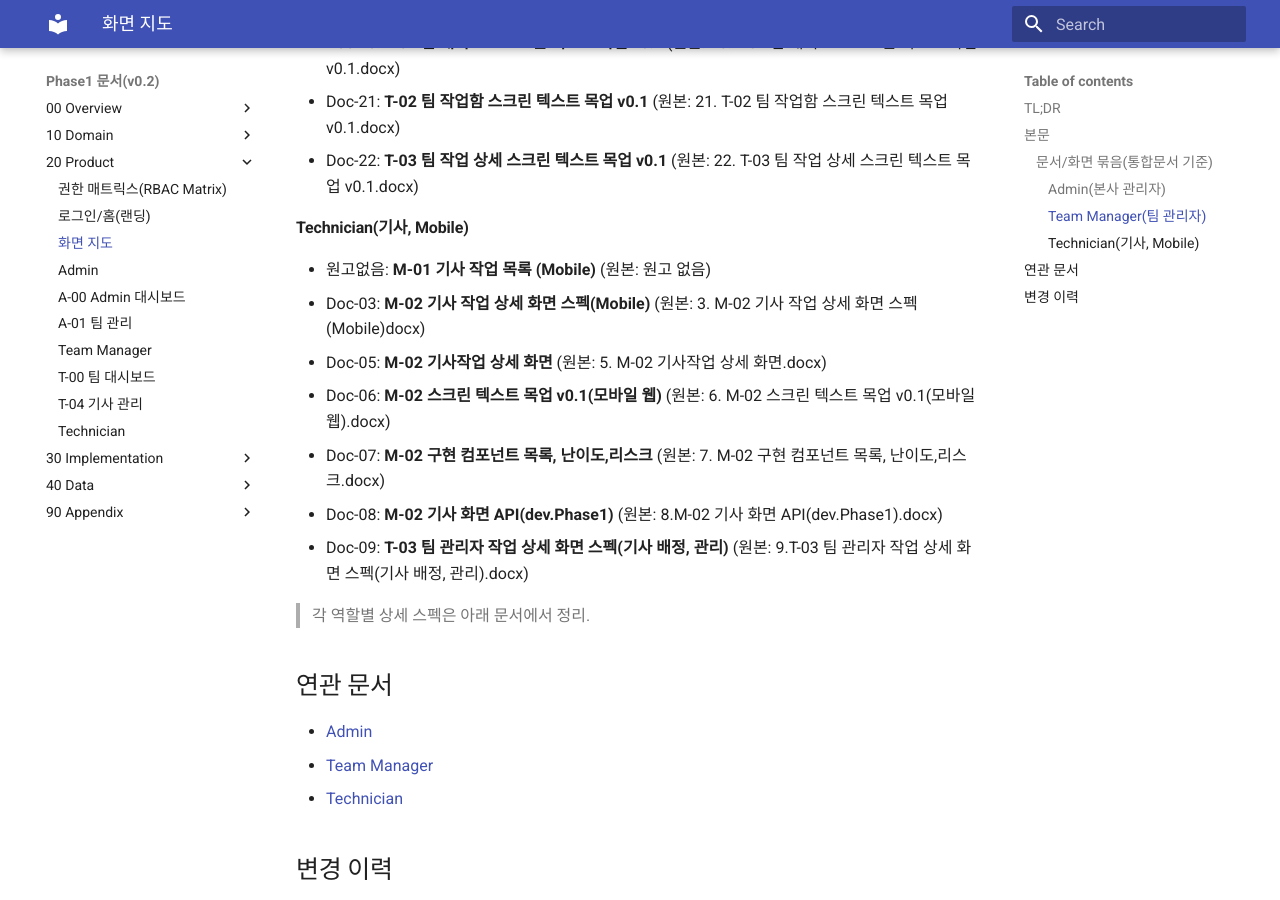
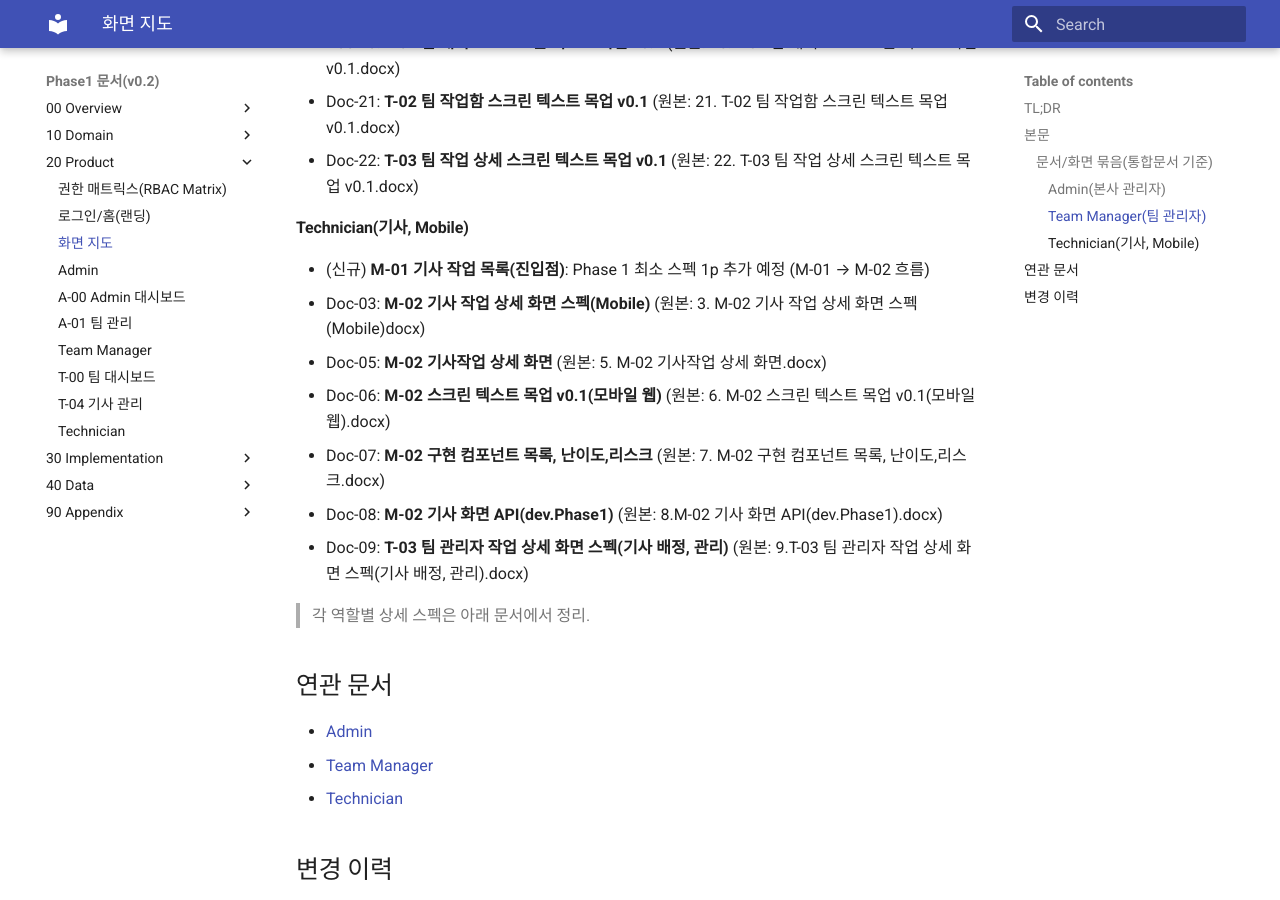
Before and after one commit to jjuune/fsm-docs, an MkDocs documentation site: the page built from docs/20-product/01-screen-map.md, in a window 1280 px wide and 900 px high, scrolled down 792 px. Built offline with MkDocs 1.6.1 and Material for MkDocs 9.7.7, drawn with Linux system fonts in a browser that asks for light colours.

Commit message:
Update screen map with new technician entry
Added a new entry for M-01 기사 작업 목록(진입점) with details on Phase 1 specifications.

```diff
--- a/docs/20-product/01-screen-map.md
+++ b/docs/20-product/01-screen-map.md
@@ -21,7 +21,7 @@
 - Doc-22: **T-03 팀 작업 상세 스크린 텍스트 목업 v0.1** (원본: 22. T-03 팀 작업 상세 스크린 텍스트 목업 v0.1.docx)
 
 #### Technician(기사, Mobile)
-- 원고없음: **M-01 기사 작업 목록 (Mobile)** (원본: 원고 없음)
+- (신규) **M-01 기사 작업 목록(진입점)**: Phase 1 최소 스펙 1p 추가 예정 (M-01 → M-02 흐름)
 - Doc-03: **M-02 기사 작업 상세 화면 스펙(Mobile)** (원본: 3. M-02 기사 작업 상세 화면 스펙(Mobile)docx)
 - Doc-05: **M-02 기사작업 상세 화면** (원본: 5. M-02 기사작업 상세 화면.docx)
 - Doc-06: **M-02 스크린 텍스트 목업 v0.1(모바일 웹)** (원본: 6. M-02 스크린 텍스트 목업 v0.1(모바일 웹).docx)
```
